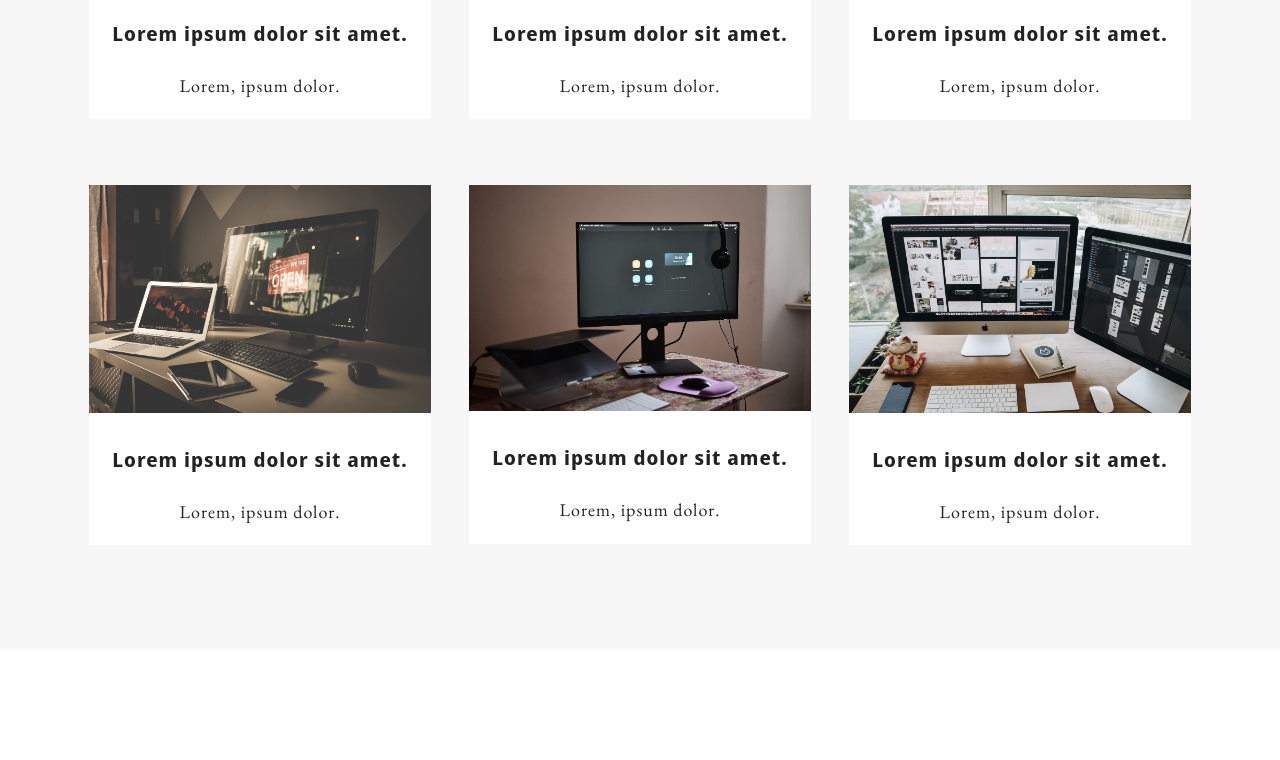
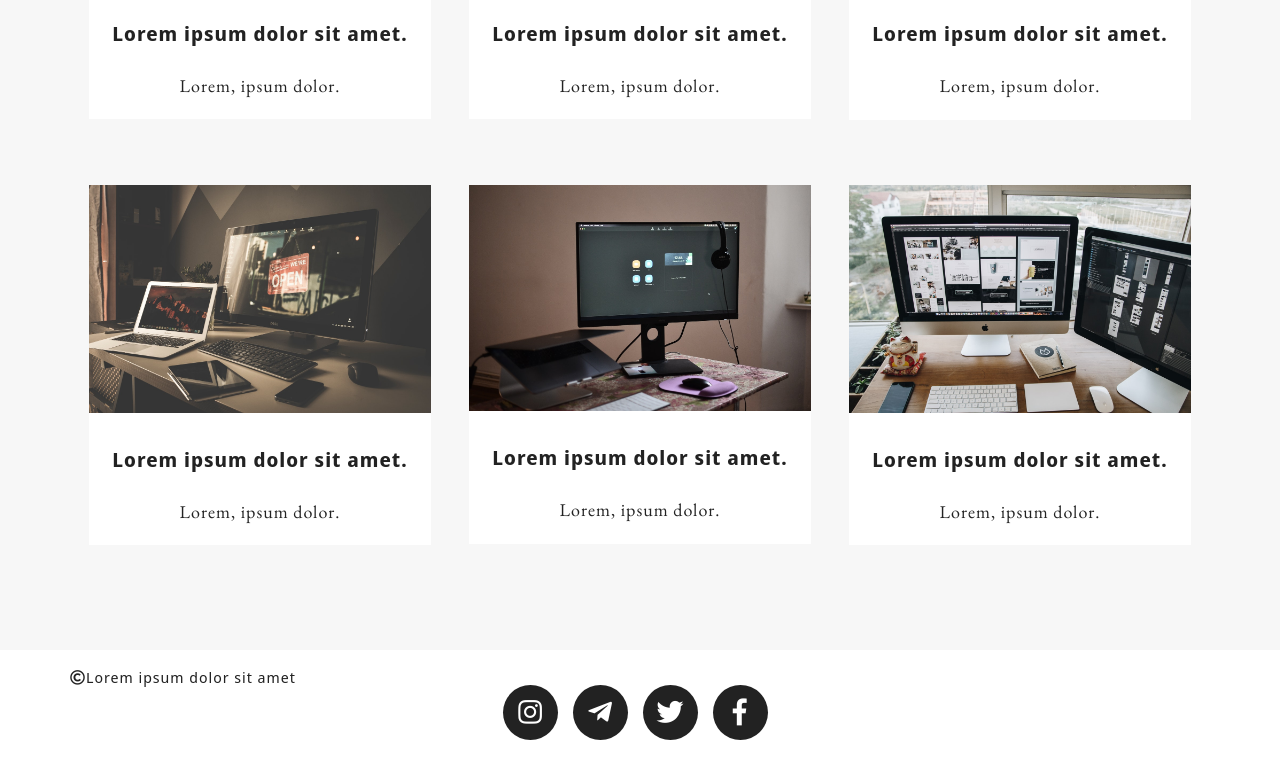
Before and after one commit to Vladyslav1998/Git-zadanie-koncowe, a website: page index.html in a window 1280 px wide. Shown: the part 2038-2798 px from the top of the page. Before the commit the page ends 2688 px from the top, so only its background shows below. Drawn offline with nearby package versions, Linux system fonts and the light colour scheme.

Commit message:
Add footer

```diff
--- a/index.html
+++ b/index.html
@@ -122,5 +122,19 @@
          </div>
       </div>
    </section>
+   <footer>
+      <div class="container">
+         <div class="footer-title">
+            <i class="far fa-copyright"></i>
+            <small>Lorem ipsum dolor sit amet</small>
+         </div>
+            <div class="footer-links">
+               <a href="#"><i class="fab fa-instagram"></i></a>
+               <a href="#"><i class="fab fa-telegram-plane"></i></a>
+               <a href="#"><i class="fab fa-twitter"></i></a>
+               <a href="#"><i class="fab fa-facebook-f"></i></a>
+            </div>
+      </div>
+   </footer>
 </body>
 </html>
--- a/sass/style.scss
+++ b/sass/style.scss
@@ -256,3 +256,38 @@ section {
    }
 
 }
+
+/* Footer */
+
+.footer-title {
+   display: flex;
+   align-items: flex-start;
+   line-height: 1;
+   i {
+      color: $color-three;
+      font-size: 15px;
+   }
+   small {
+      font-size: 15px;
+      font-family: $font-one;
+      color: $color-three;
+   }
+}
+
+.footer-links {
+   display: inline-block;
+   i {
+      margin-right: 9px;
+      line-height: 2;
+      font-size: 27px;
+      height: 55px;
+      width: 55px;
+      background-color: $color-three;
+      color: $color-two;
+      border-radius: 50px;
+      transition: 1s;
+   }
+   i:hover {
+      transform: scale(1.2);
+   }
+}
```
Also changed, not shown: css/style.css, 1 other file.
